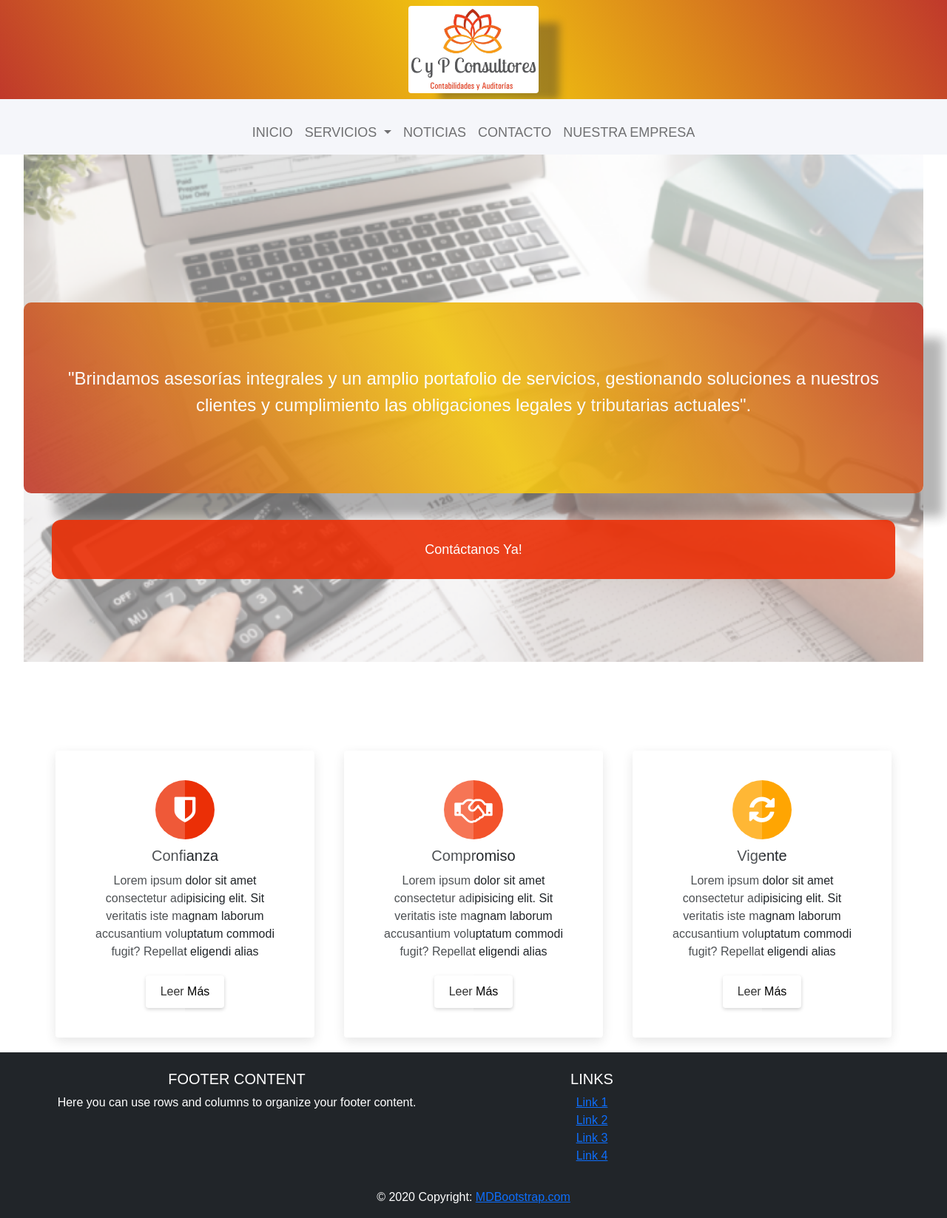
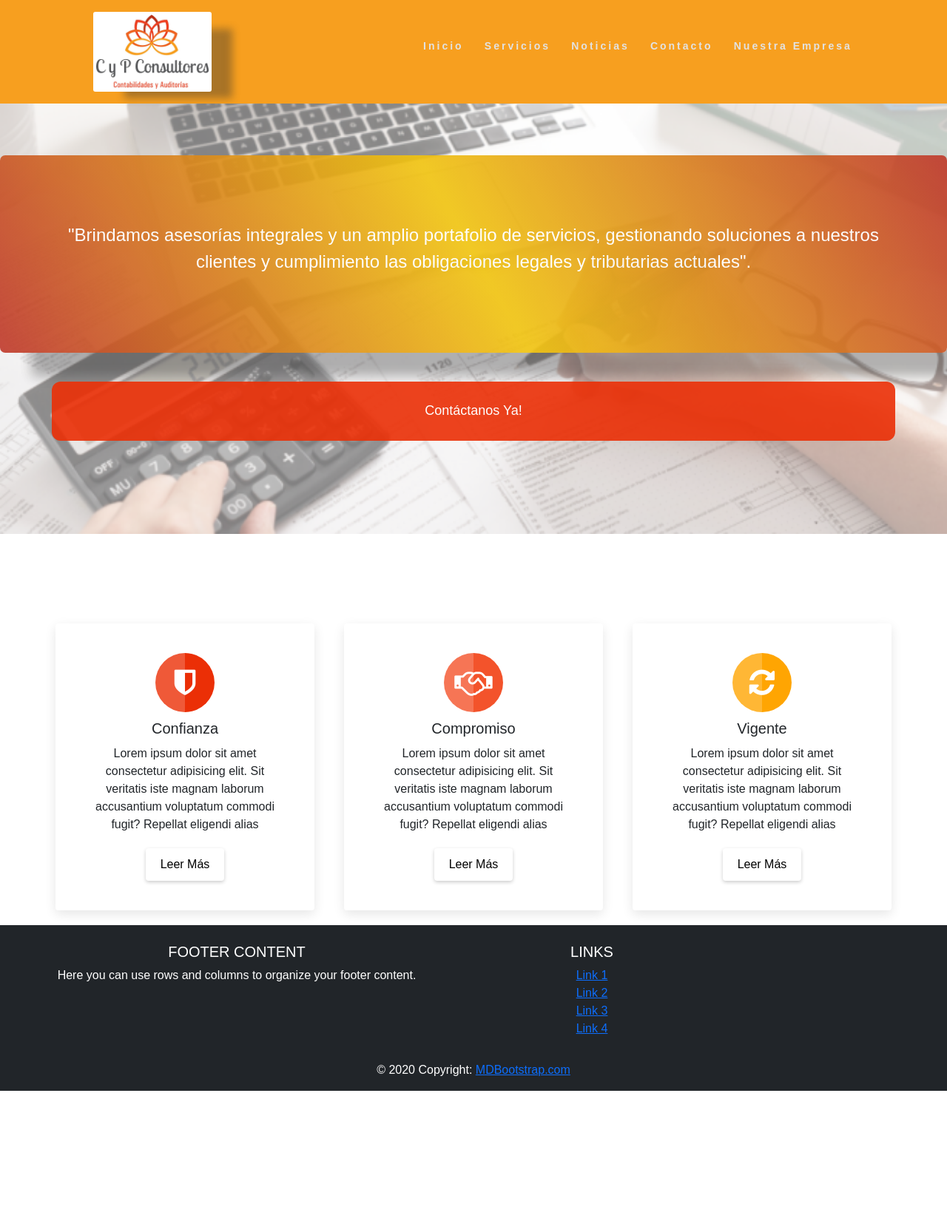
Before and after one commit to Toqui012/ContabilidadCeci, a PHP site: page / in a window 1280 px wide. Shown: the whole page at 74% size. After the commit the page ends 1475 px from the top, so only its background shows below. Run offline with PHP 8.4, Linux system fonts and the light colour scheme; some libraries are stand-ins or nearby versions.

Commit message:
nuevo navbar

```diff
--- a/app.js
+++ b/app.js
@@ -14,18 +14,44 @@ function pintar(){
         {
             console.log("Movimiento Afuera")
             _navItem.style.transition = "0.3s"
-            _navItem.style.color = "rgba(0,0,0,.55)";
+            _navItem.style.color = "red";
         })
 
     })
 
 }
 
+function navSlide() {
+    const burger = document.querySelector(".burger");
+    const nav = document.querySelector(".nav-links");
+    const navLinks = document.querySelectorAll(".nav-links li");
+
+    burger.addEventListener("click", () => {
+        //Toggle Nav
+        nav.classList.toggle("nav-active");
+
+        //Animate Links
+        navLinks.forEach((link, index) => {
+            if (link.style.animation) {
+                link.style.animation = ""
+            } else {
+                link.style.animation = `navLinkFade 0.5s ease forwards ${index / 7 + 0.5}s`;
+            }
+        });
+        //Burger Animation
+        burger.classList.toggle("toggle");
+    });
+
+}
+
+
+
 function caca(){
     console.log("hola")
 }
 
 
+navSlide();
 pintar()
 
 
--- a/index.html
+++ b/index.html
@@ -11,56 +11,25 @@
 </head>
 <body>
 
-        <div class="col p-2 contenedorEncabezado">
+    <nav>
+        <div class="logo">
             <div class="container-fluid">
                 <img src="assets/Logo.png" class="mx-auto d-flex p-1" id="imgLogo" alt="logoPortada">
             </div>
         </div>
-
-
-
-    <!-- Contendedor Nav -->
-    <div class="wrapper-nav sticky-top">
-        <nav class="navbar navbar-expand-lg navbar-light pt-4" id="navbarPrincipal">
-
-            <button class="navbar-toggler m-3" type="button" data-toggle="collapse" data-target="#navbarSupportedContent" aria-controls="navbarSupportedContent" aria-expanded="false" aria-label="Toggle navigation">
-                <span class="navbar-toggler-icon"></span>
-            </button>
-
-            <div class="collapse navbar-collapse justify-content-center" id="navbarSupportedContent">
-                <ul class="navbar-nav mr-auto">
-
-                    <li class="nav-item active">
-                        <a class="nav-link nav-hover" href="#">INICIO <span class="sr-only"></span></a>
-                    </li>
-
-                    <li class="nav-item dropdown">
-                        <a class="nav-link dropdown-toggle nav-hover" href="#" id="navbarDropdown" role="button" data-toggle="dropdown" aria-haspopup="true" aria-expanded="false">
-                            SERVICIOS
-                        </a>
-                        <div class="dropdown-menu nav-hover" aria-labelledby="navbarDropdown">
-                            <a class="dropdown-item nav-hover" href="#">Contable Tributario</a>
-                            <a class="dropdown-item nav-hover" href="#">Recursos Humanos</a>
-                            <a class="dropdown-item nav-hover" href="#">Auditoria</a>
-                        </div>
-                    </li>
-
-                    <li class="nav-item">
-                        <a class="nav-link nav-hover" href="#">NOTICIAS</a>
-                    </li>
-
-                    <li class="nav-item">
-                        <a class="nav-link nav-hover" href="#">CONTACTO</a>
-                    </li>
-
-                    <li class="nav-item">
-                        <a class="nav-link nav-hover" href="#">NUESTRA EMPRESA</a>
-                    </li>
-
-                </ul>
-            </div>
-    </div>
-
+        <ul class="nav-links">
+            <li><a href="#">Inicio</a></li>
+            <li><a href="#">Servicios</a></li>
+            <li><a href="#">Noticias</a></li>
+            <li><a href="#">Contacto</a></li>
+            <li><a href="#">Nuestra Empresa</a></li>
+        </ul>
+        <div class="burger">
+            <div class="line1"></div>
+            <div class="line2"></div>
+            <div class="line3"></div>
+        </div>
+    </nav>
 
         <div class="content-wrapper">
             <img src="assets/imagen 1.png" class="img-fluid" alt="imagenLogoCentral">
--- a/style.css
+++ b/style.css
@@ -2,6 +2,7 @@
     font-family: sans-serif ;
     padding: 0;
     margin: 0;
+    box-sizing: border-box;
 }
 
 body{
@@ -11,10 +12,130 @@ body{
 }
 
 
+/* Sección Nav */
 
-#navbarPrincipal{
-    background-color: #f5f6fa;
+
+nav {
+    position: fixed;
+    top: 0;
+    width: 100%;
+    display: flex;
+    justify-content: space-around;
+    align-items: center;
+    min-height: 8vh;
+    background-color: #F79F1F;
+    font-family: sans-serif;
+    z-index: 2;
 }
+
+.logo {
+    color: rgb(226, 226, 226);
+    text-transform: uppercase;
+    letter-spacing: 5px;
+    font-size: 20px;
+}
+
+.nav-links {
+    display: flex;
+    justify-content: space-around;
+    width: 50%;
+}
+
+
+.nav-links li {
+    list-style: none;
+}
+
+.nav-links a {
+    color: rgb(226, 226, 226);
+    text-decoration: none;
+    letter-spacing: 3px;
+    font-weight: bold;
+    font-size: 14px;
+}
+
+.nav-links a:hover{
+    color: white;
+}
+
+.burger {
+    display: none;
+}
+
+.burger div {
+    width: 25px;
+    height: 3px;
+    background-color: rgb(226, 226, 226);
+    margin: 5px;
+    transition: all 0.3s ease;
+}
+
+@media screen and (max-width: 1024px) {
+    .nav-links {
+        width: 60%;
+    }
+}
+
+@media screen and (max-width: 768px) {
+    body {
+        overflow-x: hidden;
+    }
+
+    .nav-links {
+        position: fixed;
+        right: 0px;
+        height: 100%;
+        top: 0;
+        background: #F79F1F;
+        display: flex;
+        flex-direction: column;
+        align-items: center;
+        width: 100%;
+        transform: translateX(100%);
+        transition: transform 0.5s ease-in;
+        z-index: 3;
+    }
+
+    .nav-links li {
+        opacity: 0;
+    }
+
+    .burger {
+        display: block;
+        cursor: pointer;
+        z-index: 3;
+    }
+}
+
+.nav-active {
+        transform: translateX(0%);
+}
+
+@keyframes navLinkFade {
+    from {
+        opacity: 0;
+        transform: translateX(50px);
+    }
+    to {
+        opacity: 1;
+        transform: translateX(0);
+    }
+}
+
+.toggle .line1 {
+    transform: rotate(-45deg) translate(-5px, 6px);
+}
+
+.toggle .line2 {
+    opacity: 0;
+}
+
+.toggle .line3 {
+    transform: rotate(45deg) translate(-5px, -6px);
+}
+
+
+/* Sección Nav End */
 
 
 .objeto:hover{
@@ -27,10 +148,11 @@ body{
 
 
 #imgLogo{
-    width: 22vh;
+    width: 20vh;
     background: white;
-    border-radius: 4px;
+    border-radius: 3px;
     box-shadow: 35px 16px 10px -7px rgba(51, 51, 51, 0.4);
+    margin: 2vh;
 }
 
 
@@ -44,8 +166,19 @@ li , a{
 }
 
 .content-wrapper{
-    width: 95%;
-    margin: 0px 2.5% 5% 2.5%;
+    width: 100%;
+    padding: 0;
+    margin: 0;
+}
+
+@media screen and (max-width: 1024px) {
+
+    .content-wrapper{
+        width: 100%;
+        padding-top: 10%;
+        margin: 0px 5% 0% 2.5%;
+        margin-top: 10%;
+    }
 }
 
 .content-wrapper img{
@@ -62,7 +195,7 @@ li , a{
     background: linear-gradient(-120deg, #c0392b,#f1c40f,#c0392b);
     opacity: 0.9;
     padding: 7%;
-    border-radius: 10px;
+    border-radius: 7px;
 }
 
 
@@ -171,7 +304,7 @@ li , a{
     top: 0;
     left: 0;
     background: rgba(255, 255, 255, .2);
-    z-index: 2;
+    z-index: 1;
     pointer-events: none;
 }
 
```
